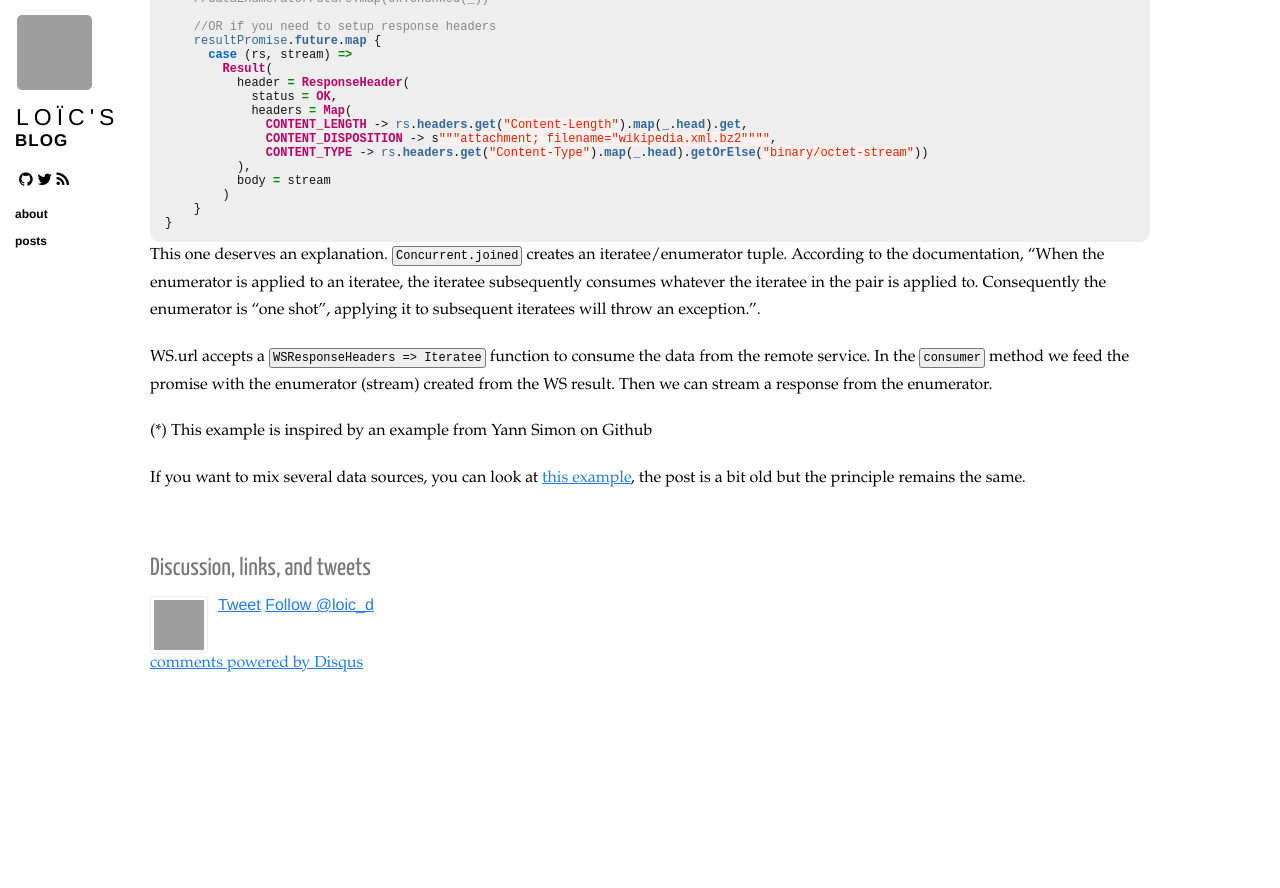
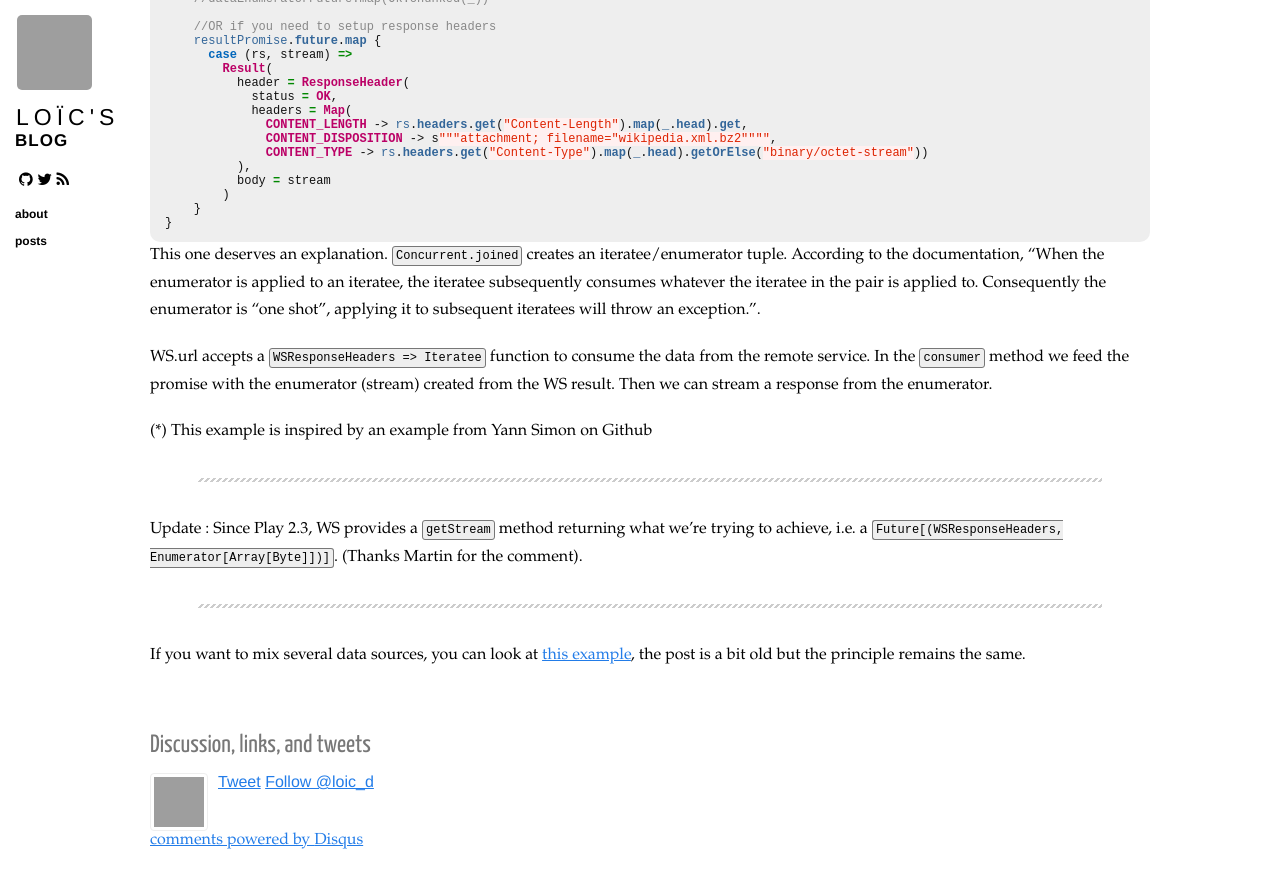
Before and after one commit to loicdescotte/loicdescotte.github.io, a Jekyll site: the page built from _posts/2014-09-10-streaming.md, in a window 1280 px wide and 900 px high, scrolled down 1424 px. Shown: the top 888 px of the window. Built offline with Jekyll 4.4.1, drawn with Linux system fonts in a browser that asks for light colours; nearby versions of some CDN libraries; Markdown is read by kramdown in place of the engine named in the settings; comment, search, counter and statistics services are not loaded; before the commit the page ends 2147 px from its top, so only the background shows below that; grey boxes are pictures that could not be loaded.

Commit message:
Update 2014-09-10-streaming.md

```diff
--- a/_posts/2014-09-10-streaming.md
+++ b/_posts/2014-09-10-streaming.md
@@ -108,6 +108,7 @@ def streamFromWS = Action.async { request =>
 
 {% endhighlight %}
 
+
 This one deserves an explanation. `Concurrent.joined` creates an iteratee/enumerator tuple. According to the documentation, "When the enumerator is applied to an iteratee, the iteratee subsequently consumes whatever the iteratee in the pair is applied to. Consequently the enumerator is "one shot", applying it to subsequent iteratees will throw an exception.".
 
 WS.url accepts a `WSResponseHeaders => Iteratee` function to consume the data from the remote service.
@@ -115,4 +116,10 @@ In the `consumer` method we feed the promise with the enumerator (stream) create
 
 (*) This example is inspired by an example from Yann Simon on Github
 
+----------------
+
+Update : Since Play 2.3, WS provides a `getStream` method returning what we're trying to achieve, i.e. a `Future[(WSResponseHeaders, Enumerator[Array[Byte]])]`. (Thanks Martin for the comment).
+
+----------------
+
 If you want to mix several data sources, you can look at [this example](https://gist.github.com/loicdescotte/3266376), the post is a bit old but the principle remains the same.
```
